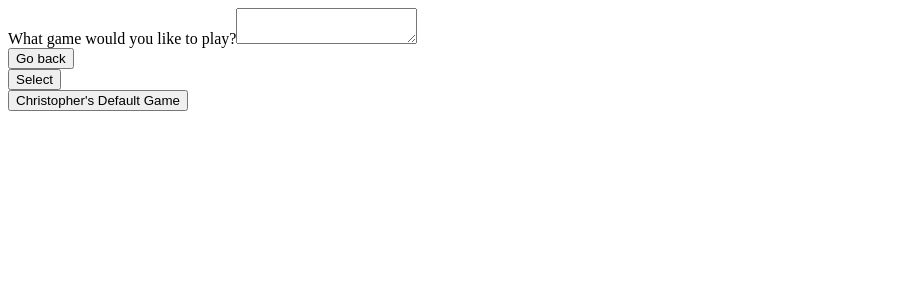
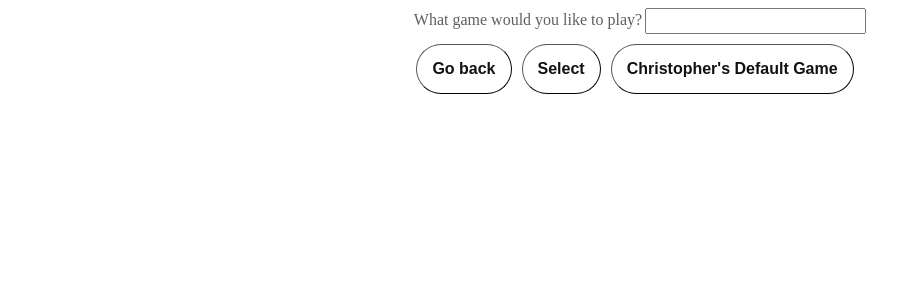
Before and after one commit to ckennedy1518/connections-christmas-2023, a React (Create React App) app: page / in a window 1280 px wide. Both pictures are taken after a click on the button "Play!". Shown: the top 300 px of the page, without its empty margins (0-921 px from the left). Built offline with nearby package versions, Linux system fonts and the light colour scheme.

Commit message:
Play entry screen styling

```diff
--- a/src/Components/Playing/PlayingEntryPoint.tsx
+++ b/src/Components/Playing/PlayingEntryPoint.tsx
@@ -5,6 +5,7 @@ import React, { useCallback, useState } from 'react';
 import { SaveResult, Stage, Values } from '../../Utilities/types';
 import { OptionButton } from '../Helpers/OptionButton';
 import { getGameValues } from '../../functions/get-game-values';
+import { VerticalSpacer } from '../Helpers/VerticalSpacer';
 
 interface IPlayingEntryPointProps {
     setStage: (stage: Stage) => void;
@@ -27,11 +28,16 @@ export const PlayingEntryPoint: React.FC<IPlayingEntryPointProps> = props => {
     }, [setStage, setValues]);
 
     return <>
-        What game would you like to play?
-        <textarea id={GAME_SELECT_TEXTBOX_ID} />
-        <OptionButton onClick={onGoBackClick} caption="Go back" cssClass="" />
-        <OptionButton onClick={onSelectClick} caption="Select" cssClass="" />
-        <OptionButton onClick={onDefaultClick} caption="Christopher's Default Game" cssClass="" />
+        <div className="_categoryLabelAndTextArea">
+            <span className="_textAreaLabel">What game would you like to play?</span>
+            <textarea id={GAME_SELECT_TEXTBOX_ID} className="_textArea _smallerTextArea" />
+        </div>
+        <VerticalSpacer height={10} />
+        <div className="_gameButtons">
+            <OptionButton onClick={onGoBackClick} caption="Go back" cssClass="_navigationButton" />
+            <OptionButton onClick={onSelectClick} caption="Select" cssClass="_navigationButton" />
+            <OptionButton onClick={onDefaultClick} caption="Christopher's Default Game" cssClass="_navigationButton" />
+        </div>
         {apiResult === SaveResult.NoGameFound && "Game not found, please try again."}
         {apiResult === SaveResult.BadString && "That game is not valid"}
     </>;
```
